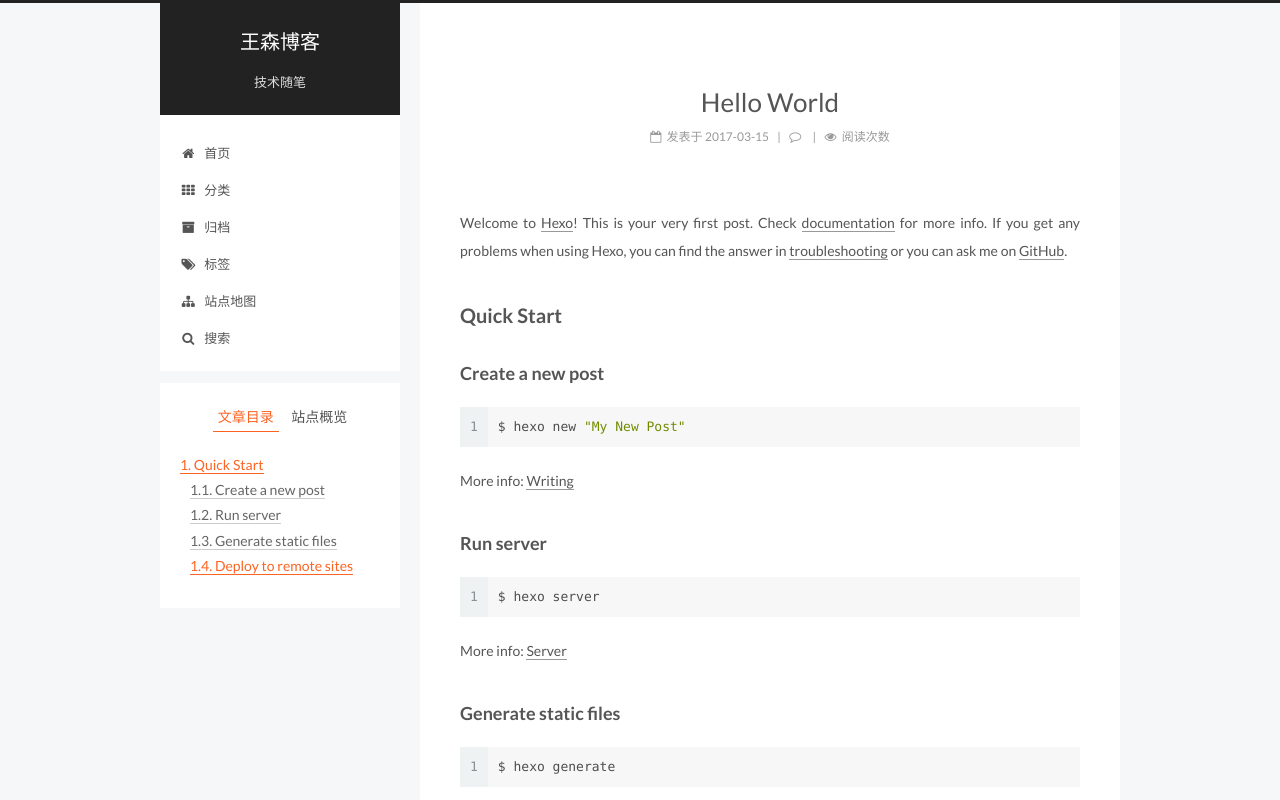
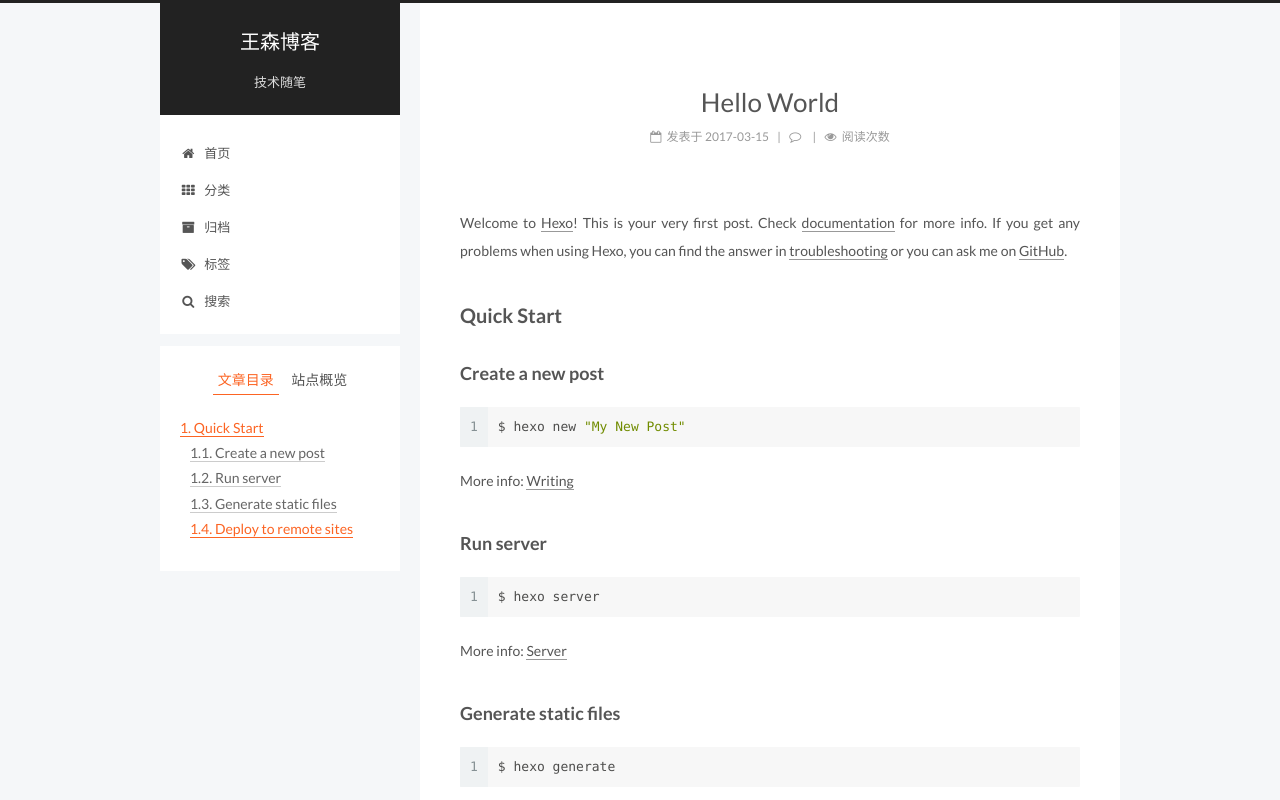
Before and after one commit to ws1227/ws1227.github.io, a plain HTML site: page 2017-03-15-hello-world.html in a window 1280 px wide. Shown: the top 800 px of the page. Drawn offline with Linux system fonts and the light colour scheme; a script that the page names is missing.

Commit message:
Site updated: 2017-03-15 18:31:38

```diff
--- a/2017-03-15-hello-world.html
+++ b/2017-03-15-hello-world.html
@@ -240,16 +240,6 @@ Quick">
               <i class="menu-item-icon fa fa-fw fa-tags"></i> <br />
 
             标签
-          </a>
-        </li>
-
-
-        <li class="menu-item menu-item-sitemap">
-          <a href="/sitemap.xml" rel="section">
-
-              <i class="menu-item-icon fa fa-fw fa-sitemap"></i> <br />
-
-            站点地图
           </a>
         </li>
 
```
Also changed, not shown: 2017-03-15-测试发布文档.html (+0 -10 lines), archives/2017/03/index.html (+0 -10 lines), archives/2017/index.html (+0 -10 lines), archives/index.html (+0 -10 lines), index.html (+0 -10 lines).
